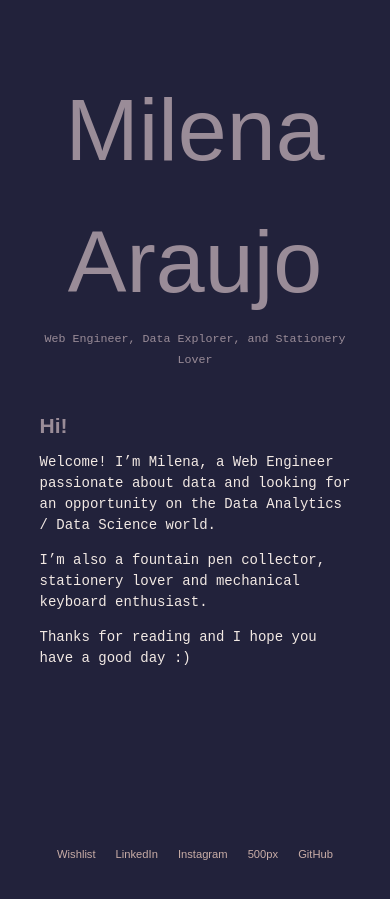
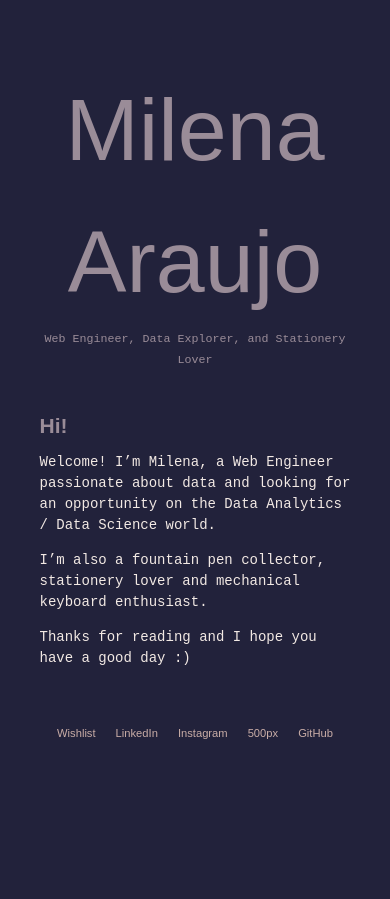
Before and after one commit to mil3na/mil3na.github.io, a Jekyll site: the page built from index.md, in a window 390 px wide. Built offline with Jekyll 4.4.1, drawn with Linux system fonts in a browser that asks for light colours; some web fonts are replaced.

Commit message:
fixing footer

```diff
--- a/assets/css/main.scss
+++ b/assets/css/main.scss
@@ -372,6 +372,7 @@ article{
 
         nav {
             margin-bottom: 2em;
+            margin-top: 20px;
         }
 
         li a{
@@ -380,6 +381,10 @@ article{
         }
     }
 
+    .main{
+        flex-grow: 0;
+    }
+
     .wrapper{
         width: 90%;
     }
```
